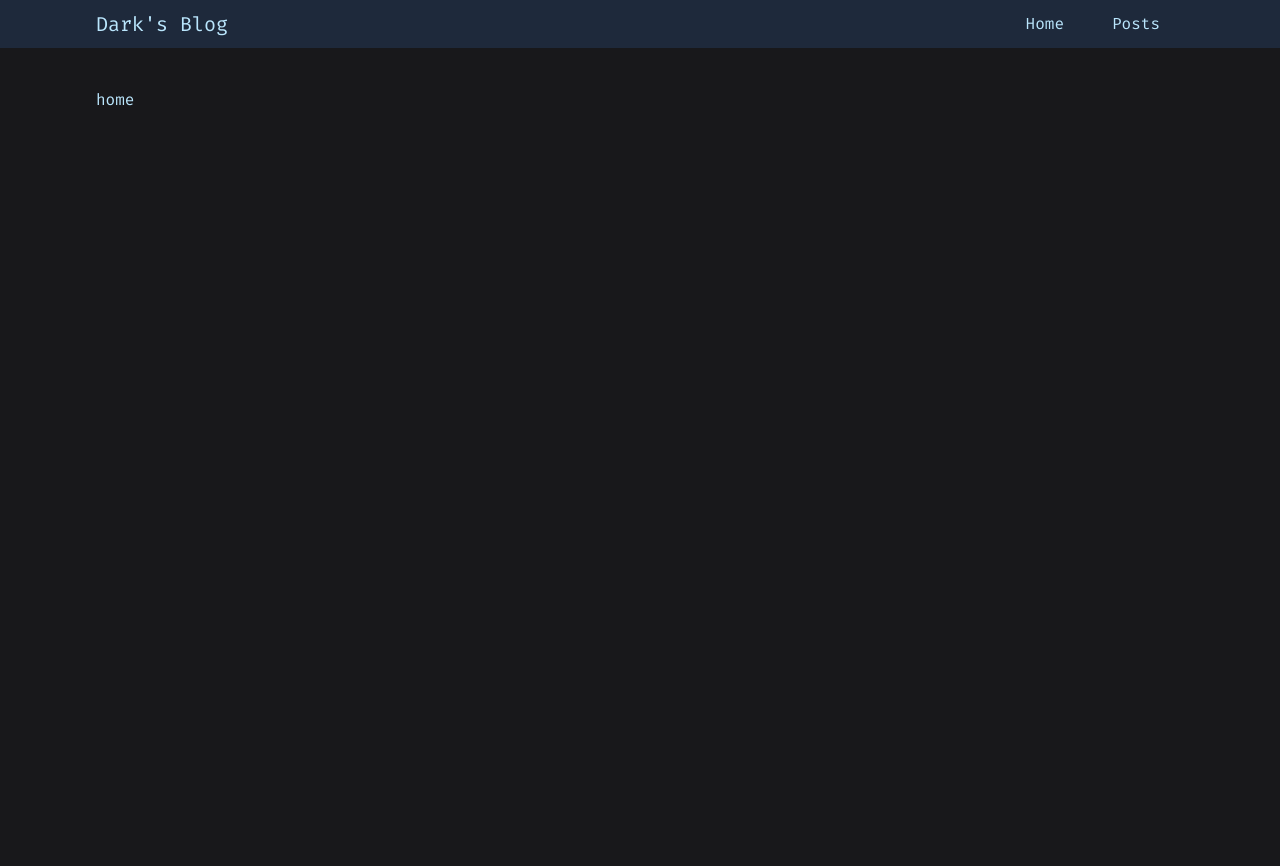
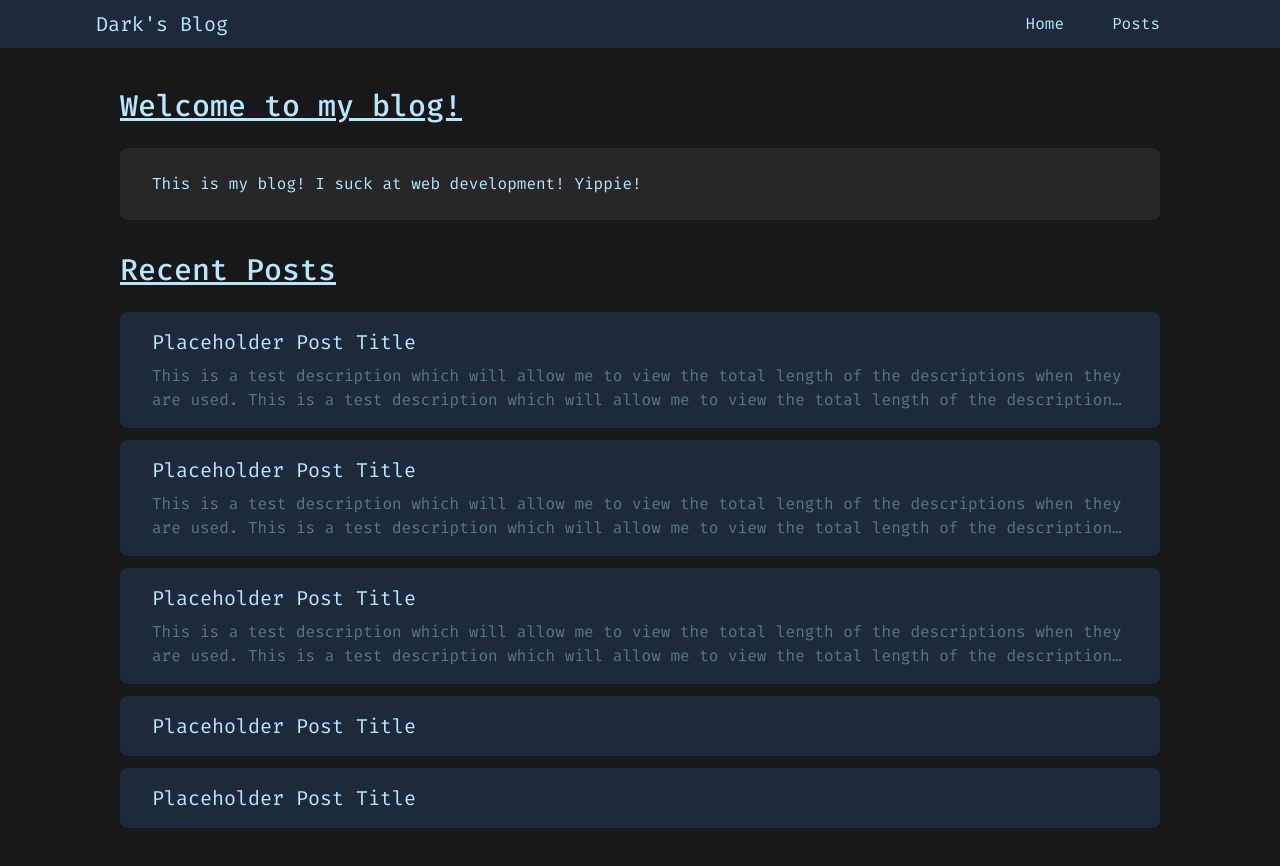
Before and after one commit to dark-swordsman/darksblog, a Next.js app: page / in a window 1280 px wide. Shown: the top 866 px of the page. Before the commit the page ends 800 px from the top, so only its background shows below. Built offline with nearby package versions, Linux system fonts and the light colour scheme.

Commit message:
home sections, post cards, css

```diff
--- a/src/app/layout.tsx
+++ b/src/app/layout.tsx
@@ -12,7 +12,7 @@ export default function RootLayout({
       <body className="bg-zinc-900 text-sky-200">
         <Navbar />
         <DarkContainer>
-          <div className="my-10">
+          <div className="my-10 px-6 w-full">
             {children}
           </div>
         </DarkContainer>
--- a/src/app/page.tsx
+++ b/src/app/page.tsx
@@ -1,7 +1,24 @@
+import HomeSection from "../components/HomeSection/HomeSection";
+import PostCardThin from "../components/PostCardThin/PostCardThin";
+import PostCardThinTable from "../components/PostCardThin/PostCardThinTable";
+
 export default function Page() {
   return (
     <>
-      home
+      <HomeSection title="Welcome to my blog!">
+        <div className="w-full bg-zinc-800 rounded-lg px-8 py-6">
+          This is my blog! I suck at web development! Yippie!
+        </div>
+      </HomeSection>
+      <HomeSection title="Recent Posts">
+        <PostCardThinTable>
+          <PostCardThin title="Placeholder Post Title" bodySnippet="This is a test description which will allow me to view the total length of the descriptions when they are used. This is a test description which will allow me to view the total length of the descriptions when they are used. This is a test description which will allow me to view the total length of the descriptions when they are used. This is a test description which will allow me to view the total length of the descriptions when they are used. "></PostCardThin>
+          <PostCardThin title="Placeholder Post Title" bodySnippet="This is a test description which will allow me to view the total length of the descriptions when they are used. This is a test description which will allow me to view the total length of the descriptions when they are used. This is a test description which will allow me to view the total length of the descriptions when they are used. This is a test description which will allow me to view the total length of the descriptions when they are used. "></PostCardThin>
+          <PostCardThin title="Placeholder Post Title" bodySnippet="This is a test description which will allow me to view the total length of the descriptions when they are used. This is a test description which will allow me to view the total length of the descriptions when they are used. This is a test description which will allow me to view the total length of the descriptions when they are used. This is a test description which will allow me to view the total length of the descriptions when they are used. "></PostCardThin>
+          <PostCardThin title="Placeholder Post Title"></PostCardThin>
+          <PostCardThin title="Placeholder Post Title"></PostCardThin>
+        </PostCardThinTable>
+      </HomeSection>
     </>
   );
 }
--- a/src/components/DarkContainer/DarkContainer.tsx
+++ b/src/components/DarkContainer/DarkContainer.tsx
@@ -1,6 +1,6 @@
 export default function DarkContainer({ children }: { children: React.ReactNode }) {
   return (
-    <div className="container lg:px-24 mx-auto h-full flex justify-between">
+    <div className="container px-6 lg:px-24 mx-auto h-full flex justify-between">
       {children}
     </div>
   );
--- /dev/null
+++ b/src/components/HomeSection/HomeSection.tsx
@@ -0,0 +1,10 @@
+export default function HomeSection({ title, children }: { title: string, children: React.ReactNode }) {
+  return (
+    <div className="flex flex-col mb-8">
+      <span className="mb-6 text-3xl font-[500] underline">{title}</span>
+      <div>
+        {children}
+      </div>
+    </div>
+  );
+}
--- /dev/null
+++ b/src/components/PostCardThin/PostCardThin.tsx
@@ -0,0 +1,8 @@
+export default function PostCardThin({ title, bodySnippet }: { title: string, bodySnippet?: string }) {
+  return (
+    <div className="w-full rounded-lg px-8 py-4 flex flex-col justify-start bg-slate-800 hover:bg-slate-700 active:bg-slate-600 cursor-pointer select-none duration-75 active:translate-y-1">
+      <span className="text-xl">{title}</span>
+      {bodySnippet ? <span className="mt-2 opacity-40 line-clamp-2">{bodySnippet}</span> : null}
+    </div>
+  );
+}
--- /dev/null
+++ b/src/components/PostCardThin/PostCardThinTable.tsx
@@ -0,0 +1,7 @@
+export default function PostCardThinTable({ children }: { children: React.ReactNode }) {
+  return (
+    <div className="flex flex-col gap-3 w-full">
+      {children}
+    </div>
+  );
+}
```
